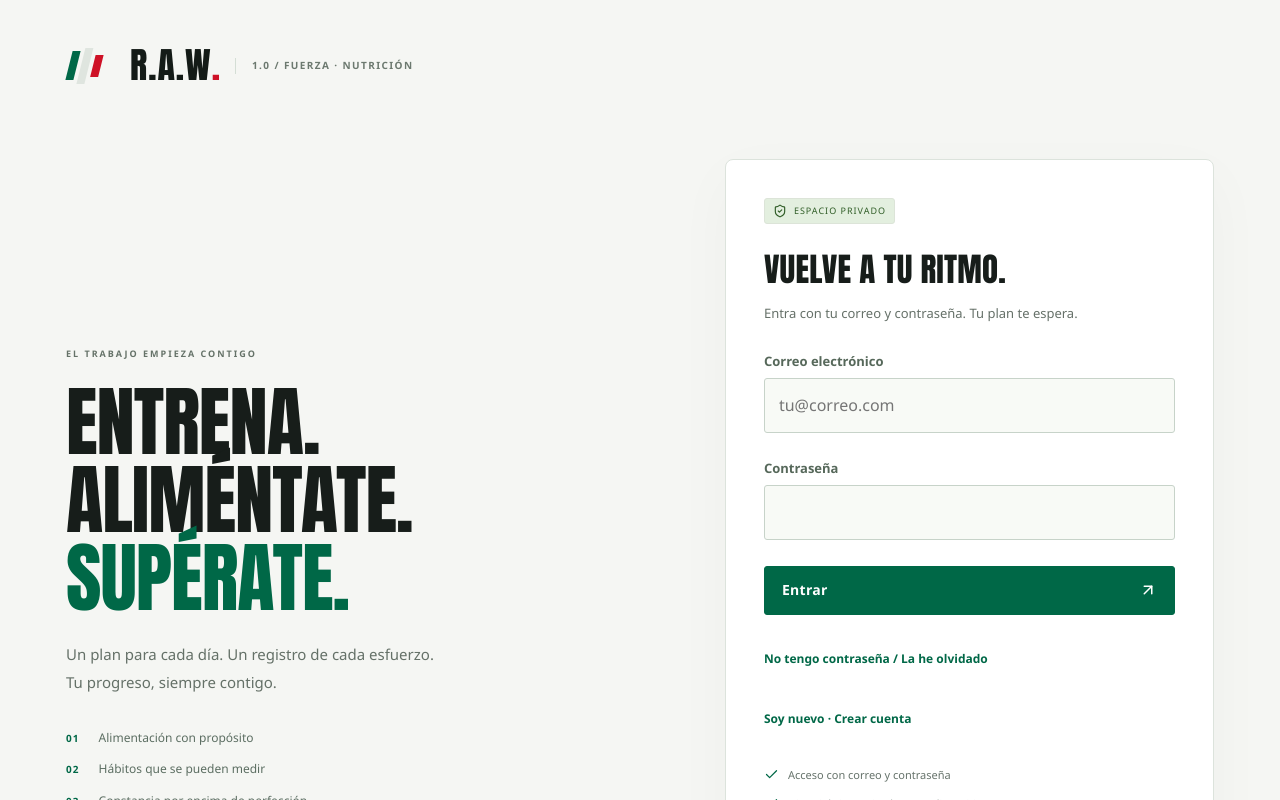
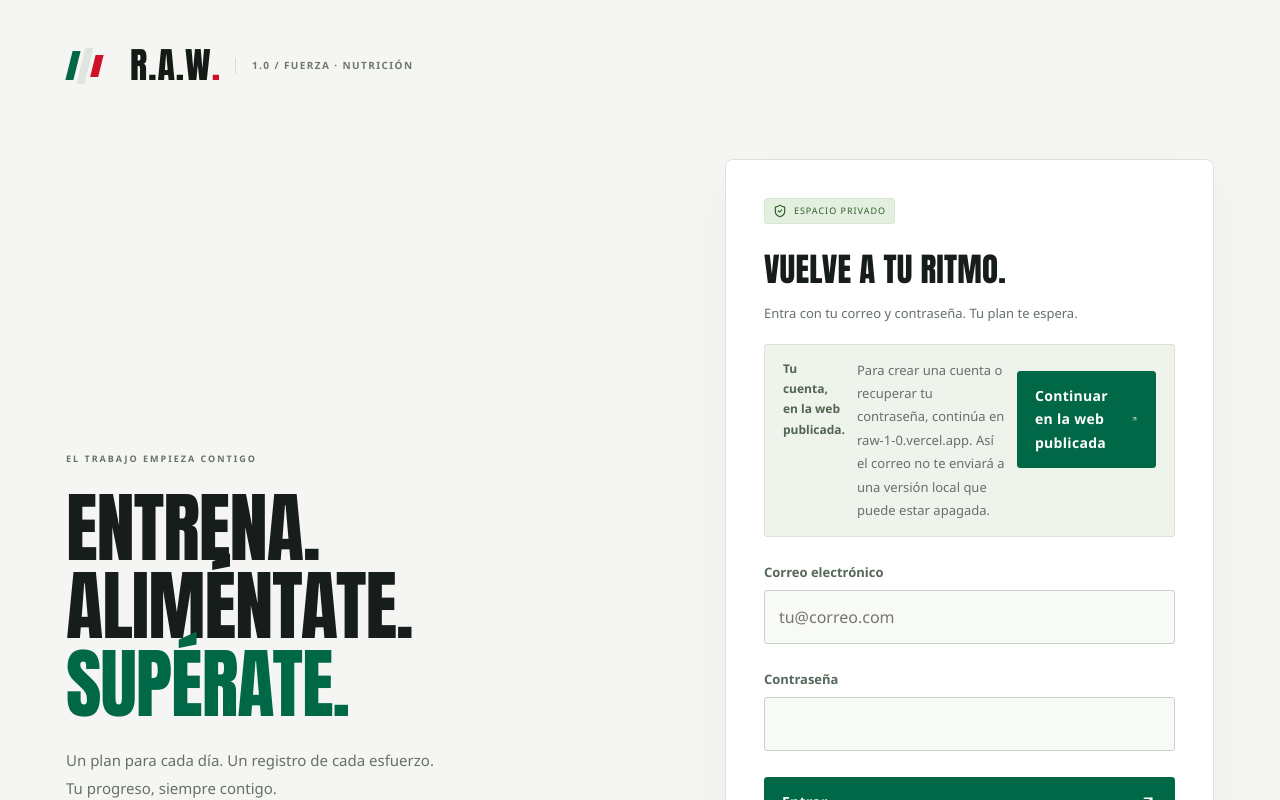
Before and after one commit to Raul1312-tech/R.A.W-1.0, a Next.js app: page /login in a window 1280 px wide. Shown: the top 800 px of the page. Built offline with nearby package versions, Linux system fonts and the light colour scheme; no server answers.

Commit message:
Start email authentication on the published origin

```diff
--- a/app/auth/error/page.tsx
+++ b/app/auth/error/page.tsx
@@ -1 +1,2 @@
-export default function Page(){return <main className="auth-error card"><span className="eyebrow">R.A.W 1.0 · ACCESO</span><h1>Vamos a intentarlo de nuevo.</h1><p>El enlace ha caducado, ya se ha usado o se abrió en otro navegador. Si ya tienes contraseña, entra directamente. Si no, utiliza «No tengo contraseña / La he olvidado» y abre el correo nuevo en el navegador desde el que lo pediste.</p><a className="button orange" href="/login">Volver al acceso</a></main>}
+import {publishedLoginUrl} from '../../../lib/password-auth';
+export default function Page(){return <main className="auth-error card"><span className="eyebrow">R.A.W 1.0 · ACCESO</span><h1>Vamos a intentarlo de nuevo.</h1><p>El enlace ha caducado, ya se ha usado o se abrió en otro navegador. Si ya tienes contraseña, entra directamente. Si no, utiliza «No tengo contraseña / La he olvidado» y abre el correo nuevo en el navegador desde el que lo pediste.</p><p>Hazlo desde la web publicada. Los enlaces antiguos que apuntan a 127.0.0.1 o localhost necesitan un servidor local y no sirven para acceder a la web publicada.</p><a className="button orange" href={publishedLoginUrl('signin')}>Volver al acceso publicado</a></main>}
--- a/app/login/page.tsx
+++ b/app/login/page.tsx
@@ -1,3 +1,6 @@
 import Login from './screen';
 import {configured} from '../../lib/supabase/config';
-export default function Page(){return <Login configured={configured()}/>}
+export default async function Page({searchParams}:{searchParams:Promise<{mode?:string|string[]}>}){
+  const {mode}=await searchParams;
+  return <Login configured={configured()} initialMode={mode==='recover'||mode==='signup'?mode:'signin'}/>;
+}
--- a/app/login/screen.tsx
+++ b/app/login/screen.tsx
@@ -1,12 +1,14 @@
 'use client';
-import {useRef,useState} from 'react';
+import {useEffect,useRef,useState} from 'react';
 import {ArrowUpRight,ShieldCheck,Mail,ArrowLeft,Dumbbell,Check} from 'lucide-react';
 import {createClient} from '../../lib/supabase/client';
 import {loginErrorMessage} from '../../lib/auth-error';
-import {submitPasswordAuth,type LoginMode} from '../../lib/password-auth';
+import {canRequestAuthEmail,publishedLoginUrl,submitPasswordAuth,type LoginMode} from '../../lib/password-auth';
 
-export default function Login({configured}:{configured:boolean}){
-  const [mode,setMode]=useState<LoginMode>('signin');
+export default function Login({configured,initialMode='signin'}:{configured:boolean;initialMode?:LoginMode}){
+  const [mode,setMode]=useState<LoginMode>(initialMode);
+  const [emailOrigin,setEmailOrigin]=useState<boolean|null>(null);
+  useEffect(()=>{setEmailOrigin(canRequestAuthEmail(window.location.origin))},[]);
   const [email,setEmail]=useState('');
   const [password,setPassword]=useState('');
   const [confirmation,setConfirmation]=useState('');
@@ -39,13 +41,15 @@ export default function Login({configured}:{configured:boolean}){
         </>:<>
           <h2>{mode==='signin'?'Vuelve a tu ritmo.':mode==='signup'?'Empieza aquí.':'Crea tu contraseña.'}</h2>
           <p>{mode==='signin'?'Entra con tu correo y contraseña. Tu plan te espera.':mode==='signup'?'Crea tu espacio privado. Confirmarás tu correo una sola vez.':'Si antes entrabas con un enlace o has olvidado tu contraseña, te enviaremos un correo para elegir una nueva.'}</p>
+          {emailOrigin===false&&<div className="notice"><strong>Tu cuenta, en la web publicada.</strong><p>Para crear una cuenta o recuperar tu contraseña, continúa en raw-1-0.vercel.app. Así el correo no te enviará a una versión local que puede estar apagada.</p><a className="button orange full" href={publishedLoginUrl(mode)}>Continuar en la web publicada <ArrowUpRight size={18}/></a></div>}
           {mode==='recover'&&<p className="notice">Este paso necesita un correo una sola vez. Si has agotado el límite de envíos, espera a que se libere el cupo antes de solicitarlo.</p>}
-          <form onSubmit={submit}>
+          {mode!=='signin'&&emailOrigin===true&&<p className="notice">Solicita el correo y abre su enlace en el mismo navegador. Si lees el correo en Chrome, abre también esta página en Chrome antes de continuar.</p>}
+          {(mode==='signin'||emailOrigin===true)&&<form onSubmit={submit}>
             <label className="field"><span>Correo electrónico</span><input type="email" autoComplete="email" placeholder="tu@correo.com" value={email} required maxLength={254} onChange={e=>setEmail(e.target.value)} disabled={busy||!configured}/></label>
             {mode!=='recover'&&<label className="field"><span>Contraseña</span><input type="password" autoComplete={mode==='signup'?'new-password':'current-password'} value={password} required minLength={mode==='signup'?12:undefined} maxLength={128} onChange={e=>setPassword(e.target.value)} disabled={busy||!configured}/>{mode==='signup'&&<small>Al menos 12 caracteres. Usa una contraseña que no utilices en otras webs.</small>}</label>}
             {mode==='signup'&&<label className="field"><span>Repite la contraseña</span><input type="password" autoComplete="new-password" value={confirmation} required maxLength={128} onChange={e=>setConfirmation(e.target.value)} disabled={busy||!configured}/></label>}
             <button className="button orange full" disabled={busy||!configured}>{busy?'Un momento…':mode==='signin'?'Entrar':mode==='signup'?'Crear cuenta':'Enviar correo para crear contraseña'}<ArrowUpRight size={18}/></button>
-          </form>
+          </form>}
           <div className="auth-links">
             {mode==='signin'?<><button className="text-button" disabled={busy} onClick={()=>changeMode('recover')}>No tengo contraseña / La he olvidado</button><button className="text-button" disabled={busy} onClick={()=>changeMode('signup')}>Soy nuevo · Crear cuenta</button></>:<button className="text-button" disabled={busy} onClick={()=>changeMode('signin')}><ArrowLeft size={14}/> Ya tengo cuenta · Entrar</button>}
           </div>
--- a/lib/auth-error.ts
+++ b/lib/auth-error.ts
@@ -1,6 +1,7 @@
 /** Keep provider details out of the UI; give actionable advice for known failures. */
 export function loginErrorMessage(error: unknown): string {
   const details = error && typeof error === 'object' ? error as {code?: string; status?: number} : {};
+  if (details.code === 'email_origin_required') return 'Solicita el correo desde raw-1-0.vercel.app y abre el enlace en ese mismo navegador.';
   if (details.code === 'invalid_credentials' || details.code === 'user_not_found') return 'Correo o contraseña incorrectos. Si antes entrabas con un enlace, utiliza «No tengo contraseña / La he olvidado» para establecerla.';
   if (details.code === 'email_not_confirmed') return 'Confirma tu correo antes de entrar. Revisa el mensaje de confirmación y ábrelo en el navegador donde creaste la cuenta.';
   if (details.code === 'password_length') return 'La contraseña debe tener entre 12 y 128 caracteres.';
--- a/lib/password-auth.ts
+++ b/lib/password-auth.ts
@@ -1,6 +1,9 @@
 import type {SupabaseClient} from '@supabase/supabase-js';
 
 export type LoginMode='signin'|'signup'|'recover';
+export const AUTH_ORIGIN='https://raw-1-0.vercel.app';
+export function canRequestAuthEmail(origin:string){return origin===AUTH_ORIGIN}
+export function publishedLoginUrl(mode:LoginMode){return `${AUTH_ORIGIN}/login?mode=${mode}`}
 export function validateNewPassword(password:string,confirmation:string){
   if(password.length<12||password.length>128)throw {code:'password_length'};
   if(password!==confirmation)throw {code:'password_mismatch'};
@@ -12,13 +15,16 @@ export async function submitPasswordAuth(
   input:{mode:LoginMode;email:string;password:string;confirmation:string;origin:string},
 ):Promise<'signed-in'|'check-email'>{
   const email=input.email.trim();
-  const callback=new URL('/auth/callback',input.origin).href;
   if(input.mode==='signin'){
     const {data,error}=await auth.signInWithPassword({email,password:input.password});
     if(error)throw error;
     if(!data.session)throw {code:'session_not_found'};
     return 'signed-in';
   }
+  // Start the flow on the published origin, not just the redirect: PKCE needs
+  // the verifier cookie in the same browser and origin as the callback.
+  if(!canRequestAuthEmail(input.origin))throw {code:'email_origin_required'};
+  const callback=new URL('/auth/callback',AUTH_ORIGIN).href;
   if(input.mode==='recover'){
     const {error}=await auth.resetPasswordForEmail(email,{redirectTo:callback});
     if(error)throw error;
```
Also changed, not shown: 1 other file (tests, documents, lock files or other folders).
